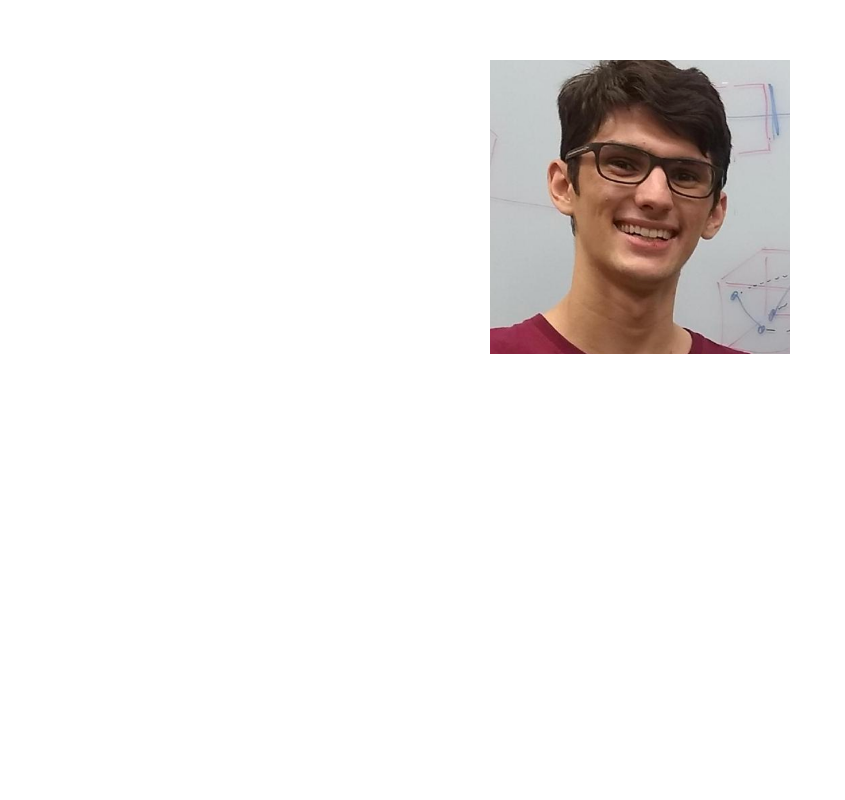
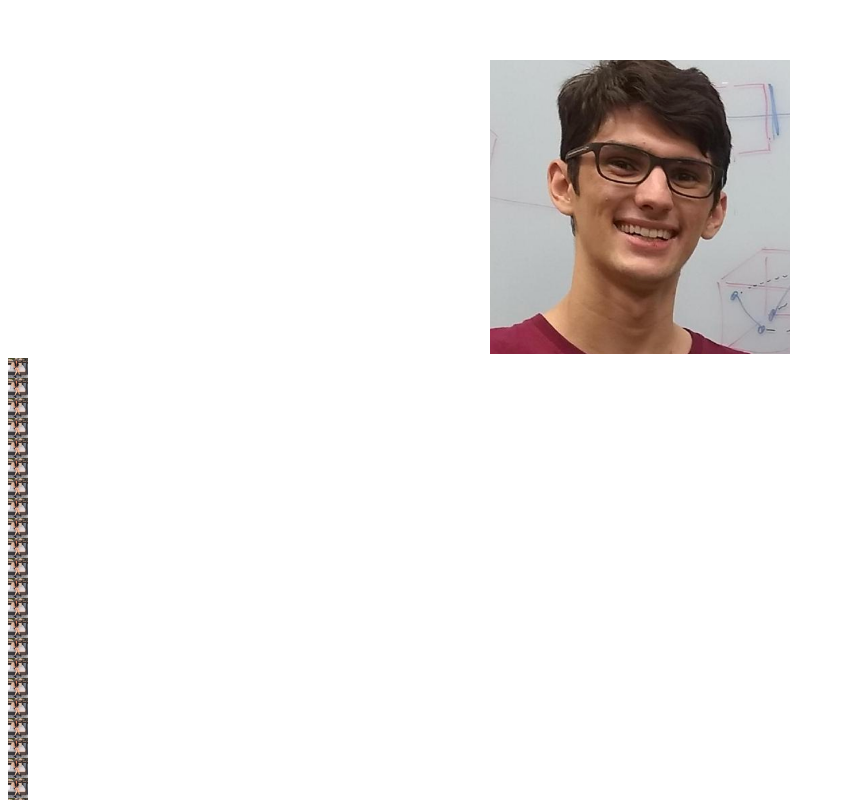
Before and after one commit to IvanIsCoding/Quantomoku, a Vue app in the folder client/: page / in a window 1280 px wide. Shown: the top 800 px of the page, without its empty margins (0-845 px from the left). Built offline with nearby package versions, Linux system fonts and the light colour scheme.

Commit message:
start board

```diff
--- a/client/src/App.vue
+++ b/client/src/App.vue
@@ -1,6 +1,6 @@
 <template>
   <div id="app">
-    <img alt="Vue logo" src="./assets/logo.png" width="300px"/>
+    <img alt="Vue logo" src="./assets/logo.png" width="300px" />
     <Board />
   </div>
 </template>
--- a/client/src/components/Board.vue
+++ b/client/src/components/Board.vue
@@ -1,9 +1,11 @@
 <template>
   <!-- <div class="hello">Our cool QuantumOku</div> -->
   <div>
-    <li v-for="cell in cells">
-      </Cell>
-    </li>
+    <div v-for="line in cells" :key="line[0]">
+      <span v-for="cell in line" :key="cell">
+        <Cell />
+      </span>
+    </div>
   </div>
 </template>
 
@@ -18,28 +20,24 @@ export default {
   components: {
     Cell
   },
+  methods: {
+    make2dArray(d1, d2) {
+      var count = 0;
+      var arr = [];
+      for (let i = 0; i < d2; i++) {
+        var innerArray = [count++];
+        for (let j = 0; j < d1; j++) {
+          innerArray.push(count++);
+        }
+        arr.push(innerArray);
+      }
+      return arr;
+    }
+  },
   data() {
     return {
-      cells: [0, 0, 0]
-    }
+      cells: this.make2dArray(19, 19)
+    };
   }
 };
 </script>
-
-<!-- Add "scoped" attribute to limit CSS to this component only -->
-<style scoped>
-h3 {
-  margin: 40px 0 0;
-}
-ul {
-  list-style-type: none;
-  padding: 0;
-}
-li {
-  display: inline-block;
-  margin: 0 10px;
-}
-a {
-  color: #42b983;
-}
-</style>
--- a/client/src/components/Cell.vue
+++ b/client/src/components/Cell.vue
@@ -1,5 +1,7 @@
 <template>
-  <div>Cell</div>
+  <span>
+    <img src="../assets/cell.png" width="20px" height="20px" />
+  </span>
 </template>
 
 <script>
@@ -11,6 +13,9 @@ export default {
 };
 </script>
 
-<!-- Add "scoped" attribute to limit CSS to this component only -->
 <style scoped>
+img {
+  text-align: center;
+  display: block;
+}
 </style>
```
Also changed, not shown: client/src/assets/cell.png (added).
